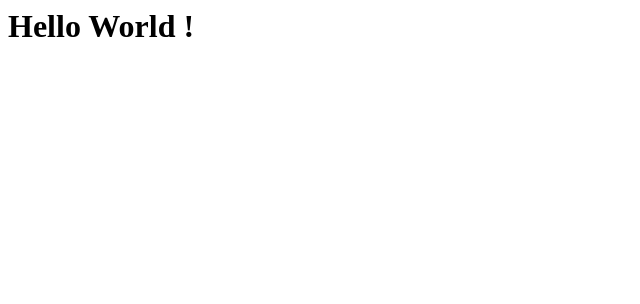
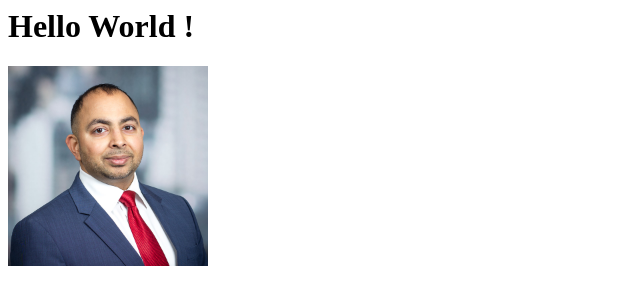
Before and after one commit to imdhir/skdhir.github.io, a plain HTML site: page index.html in a window 1280 px wide. Shown: the whole page, without its empty margins (0-640 px from the left). Drawn offline with Linux system fonts and the light colour scheme.

Commit message:
add image

```diff
--- a/index.html
+++ b/index.html
@@ -1,3 +1,6 @@
 <html>
     <h1>Hello World !</h1>
+    <div>
+        <img src="skdhir.jpg" height="200">
+    </div>
 </html>
```
Also changed, not shown: skdhir.jpg (added).
